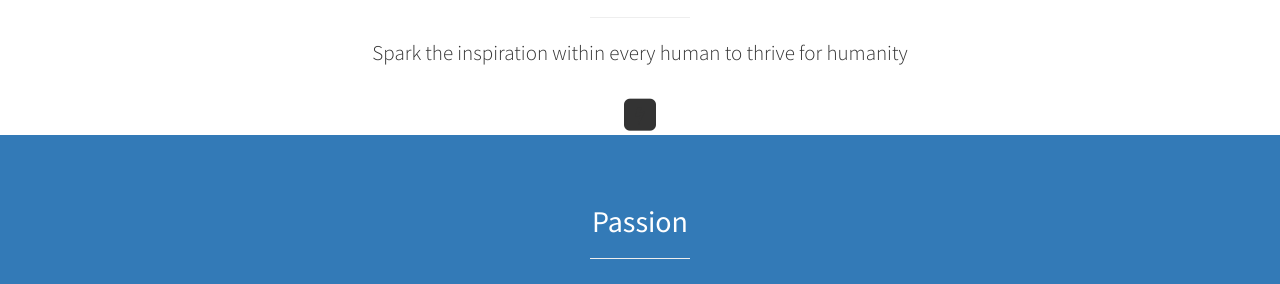
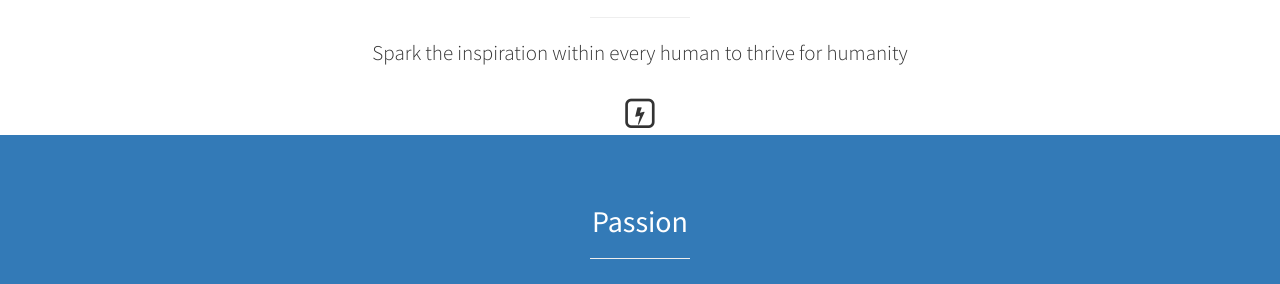
Before and after one commit to jikinluke8/inspark, a Jekyll site: the page built from index.html, in a window 1280 px wide. Shown: the part 956-1240 px from the top of the page. Built offline with Jekyll 4.4.1, drawn with Linux system fonts in a browser that asks for light colours.

Commit message:
Update purpose.html

```diff
--- a/_includes/purpose.html
+++ b/_includes/purpose.html
@@ -7,7 +7,7 @@
           <p class="lead">Spark the inspiration within every human to thrive for humanity</p>
         <div class="col-lg-12 text-center"><P></P>
         <span class="fa-stack fa-lg">
-  <i class="fa fa-square fa-stack-2x"></i>
+  <i class="fa fa-square-o fa-stack-2x"></i>
   <i class="fa fa-bolt fa-stack-1x"></i>
 </span>
 
```
